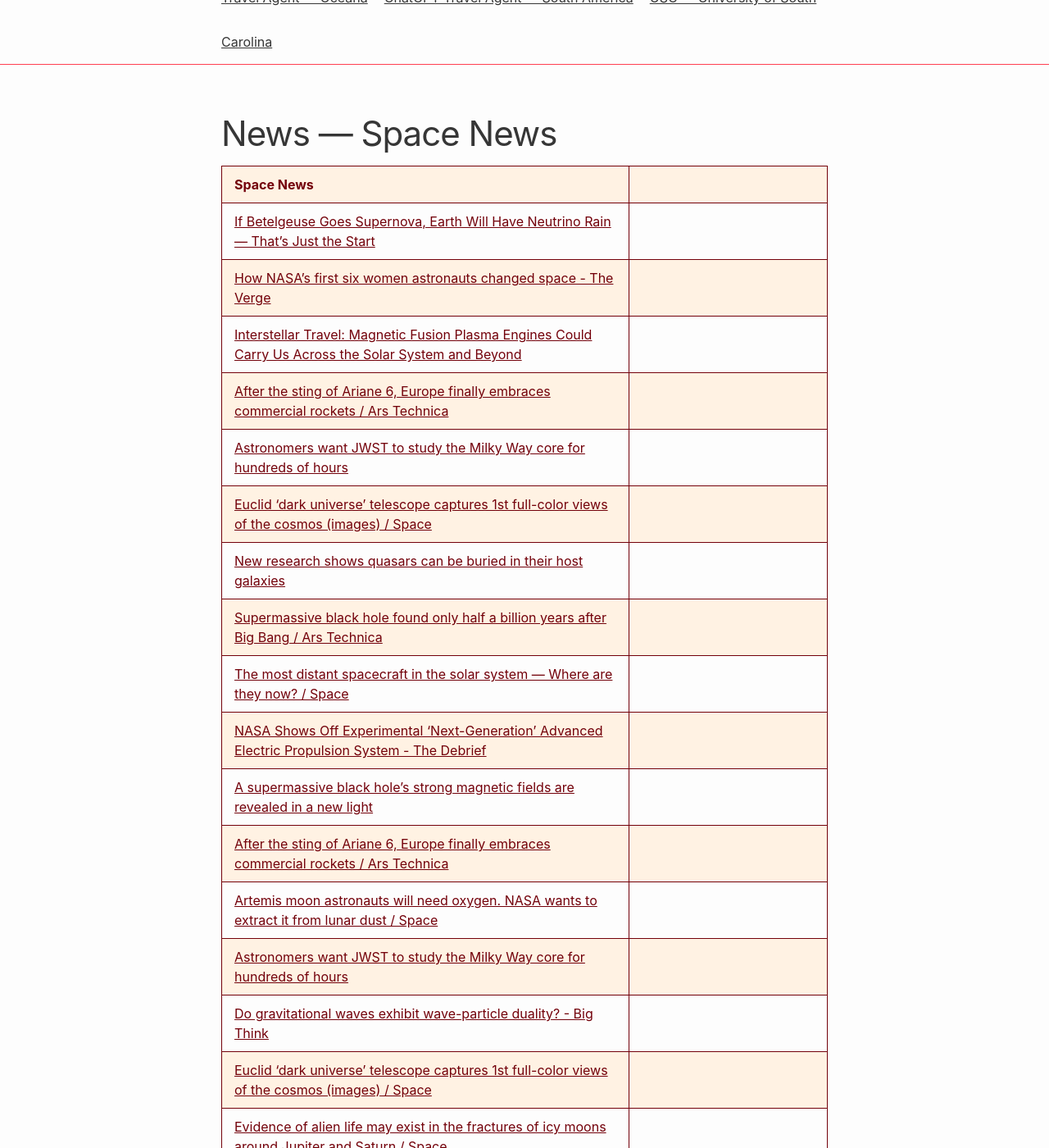
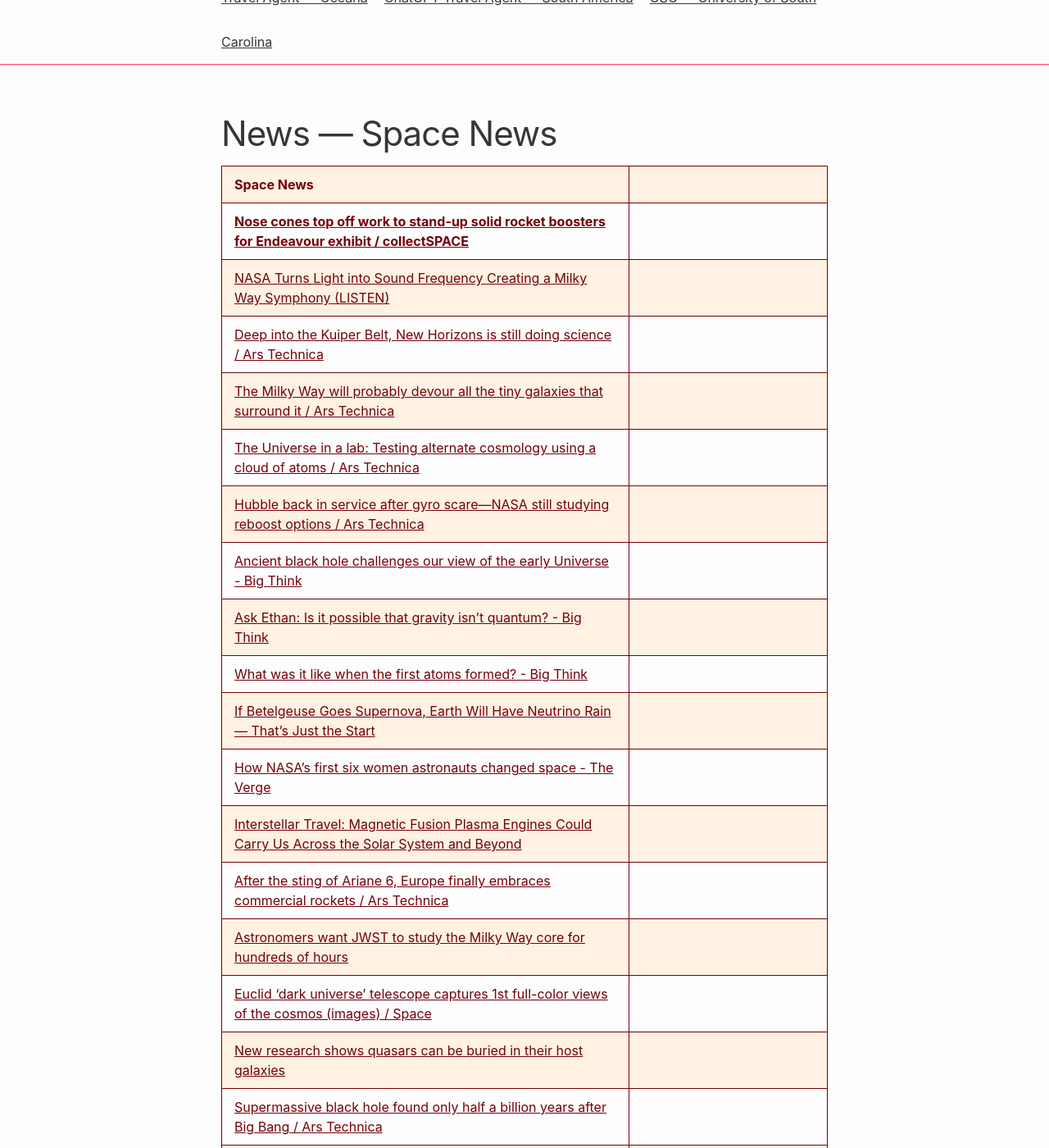
Before and after one commit to RalphHightower/RalphHightower, a Jekyll site: the page built from News/NewsSpace.md, in a window 1280 px wide and 1400 px high, scrolled down 1385 px. Shown: the whole window at 82% size. Built offline with Jekyll 4.4.1, drawn with Linux system fonts in a browser that asks for light colours; our own code applies the rules of GitHub Pages for plain Markdown files.

Commit message:
[docs](web): NewsSpace(extended description)

```diff
--- a/News/NewsSpace.md
+++ b/News/NewsSpace.md
@@ -2,6 +2,15 @@
 
 | Space News |
 |---|
+| **[Nose cones top off work to stand-up solid rocket boosters for Endeavour exhibit / collectSPACE](http://www.collectspace.com/news/news-120523a-space-shuttle-endeavour-exhibit-srbs-stacked.html )** |
+| [NASA Turns Light into Sound Frequency Creating a Milky Way Symphony (LISTEN)](https://www.goodnewsnetwork.org/nasa-turns-light-into-sound-frequency-creating-a-milky-way-symphony-listen/ ) |
+| [Deep into the Kuiper Belt, New Horizons is still doing science / Ars Technica](https://arstechnica.com/science/2023/12/squeezing-science-out-of-new-horizons-as-it-heads-out-of-the-solar-system/ ) |
+| [The Milky Way will probably devour all the tiny galaxies that surround it / Ars Technica](https://arstechnica.com/science/2023/12/the-milky-way-will-probably-devour-all-the-tiny-galaxies-that-surround-it/ ) |
+| [The Universe in a lab: Testing alternate cosmology using a cloud of atoms / Ars Technica](https://arstechnica.com/science/2023/12/the-universe-in-a-lab-testing-alternate-cosmology-using-a-cloud-of-atoms/ ) |
+| [Hubble back in service after gyro scare—NASA still studying reboost options / Ars Technica](https://arstechnica.com/space/2023/12/hubble-back-in-service-after-gyro-scare-nasa-still-studying-reboost-options/ ) |
+| [Ancient black hole challenges our view of the early Universe - Big Think](https://bigthink.com/hard-science/ancient-black-hole-challenges-evolution-universe/ ) |
+| [Ask Ethan: Is it possible that gravity isn't quantum? - Big Think](https://bigthink.com/starts-with-a-bang/possible-gravity-isnt-quantum/ ) |
+| [What was it like when the first atoms formed? - Big Think](https://bigthink.com/starts-with-a-bang/when-first-atoms-formed/ ) |
 | [If Betelgeuse Goes Supernova, Earth Will Have Neutrino Rain — That's Just the Start](https://www.inverse.com/science/betelgeuse-supernova-effects ) |
 | [How NASA’s first six women astronauts changed space - The Verge](https://www.theverge.com/23869799/sally-ride-nichelle-nichols-six-women-astronauts-nasa-space-spacex ) |
 | [Interstellar Travel: Magnetic Fusion Plasma Engines Could Carry Us Across the Solar System and Beyond](https://scitechdaily.com/interstellar-travel-magnetic-fusion-plasma-engines-could-carry-us-across-the-solar-system-and-beyond/ ) |
```
